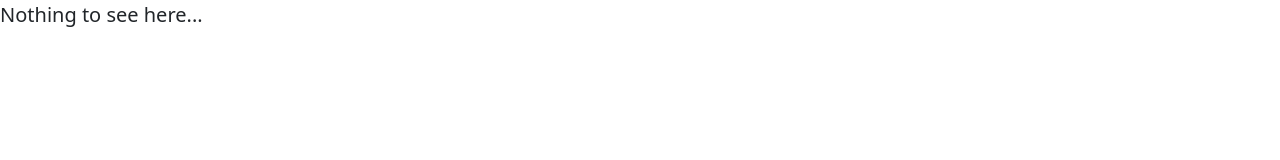
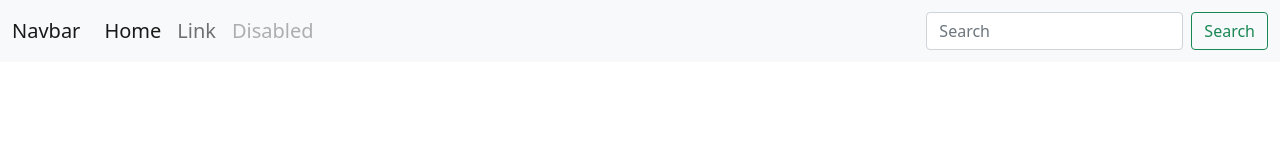
Before and after one commit to arghadwip23/digi-rout, a plain HTML site: page index.html in a window 1280 px wide. Drawn offline with nearby package versions, Linux system fonts and the light colour scheme.

Commit message:
adding nav bar

```diff
--- a/index.html
+++ b/index.html
@@ -29,7 +29,31 @@
 </head>
 
 <body>
-  <p>Nothing to see here...</p>
+<nav class="navbar navbar-expand-sm navbar-light bg-light">
+  <div class="container-fluid">
+    <a class="navbar-brand" href="#">Navbar</a>
+    <button class="navbar-toggler" type="button" data-bs-toggle="collapse" data-bs-target="#navbarTogglerDemo02" aria-controls="navbarTogglerDemo02" aria-expanded="false" aria-label="Toggle navigation">
+      <span class="navbar-toggler-icon"></span>
+    </button>
+    <div class="collapse navbar-collapse" id="navbarTogglerDemo02">
+      <ul class="navbar-nav me-auto mb-2 mb-lg-0">
+        <li class="nav-item">
+          <a class="nav-link active" aria-current="page" href="#">Home</a>
+        </li>
+        <li class="nav-item">
+          <a class="nav-link" href="#">Link</a>
+        </li>
+        <li class="nav-item">
+          <a class="nav-link disabled" href="#" tabindex="-1" aria-disabled="true">Disabled</a>
+        </li>
+      </ul>
+      <form class="d-flex">
+        <input class="form-control me-2" type="search" placeholder="Search" aria-label="Search">
+        <button class="btn btn-outline-success" type="submit">Search</button>
+      </form>
+    </div>
+  </div>
+</nav>
   <!-- Project -->
 <script src="https://cdn.jsdelivr.net/npm/@popperjs/core@2.9.2/dist/umd/popper.min.js" integrity="sha384-IQsoLXl5PILFhosVNubq5LC7Qb9DXgDA9i+tQ8Zj3iwWAwPtgFTxbJ8NT4GN1R8p" crossorigin="anonymous"></script>
 <script src="https://cdn.jsdelivr.net/npm/bootstrap@5.0.2/dist/js/bootstrap.min.js" integrity="sha384-cVKIPhGWiC2Al4u+LWgxfKTRIcfu0JTxR+EQDz/bgldoEyl4H0zUF0QKbrJ0EcQF" crossorigin="anonymous"></script>
```
